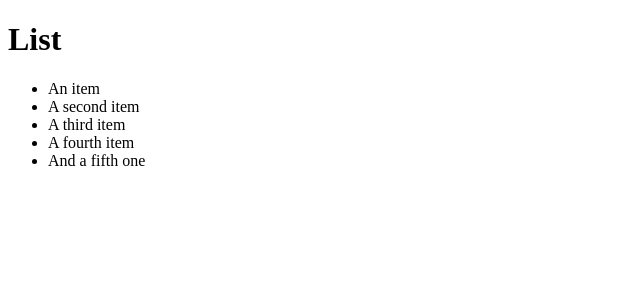
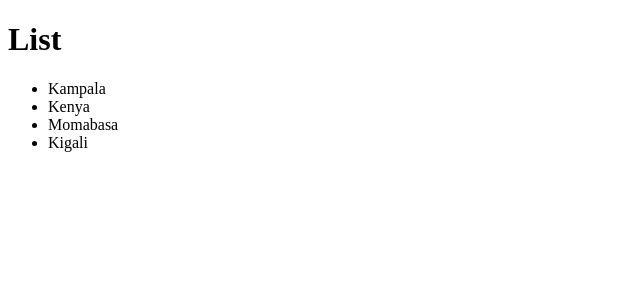
Before and after one commit to mayanjer/react-app, a React (Vite) app: page / in a window 1280 px wide. Shown: the top 300 px of the page, without its empty margins (0-640 px from the left). Built offline with nearby package versions, Linux system fonts and the light colour scheme.

Commit message:
Added dynamic rendering

```diff
--- a/src/components/ListGroup.tsx
+++ b/src/components/ListGroup.tsx
@@ -1,13 +1,18 @@
 function ListGroup() {
+
+    let items = [
+        "Kampala",
+        "Kenya",
+        "Momabasa",
+        "Kigali"
+    ]
     return (
-        <>
-            <h1>List</h1>
+      <>
+        <h1>List</h1>
         <ul className="list-group">
-          <li className="list-group-item">An item</li>
-          <li className="list-group-item">A second item</li>
-          <li className="list-group-item">A third item</li>
-          <li className="list-group-item">A fourth item</li>
-          <li className="list-group-item">And a fifth one</li>
+          {items.map((item) => (
+            <li className="list-group-item">{item}</li>
+          ))}
         </ul>
       </>
     );
```
